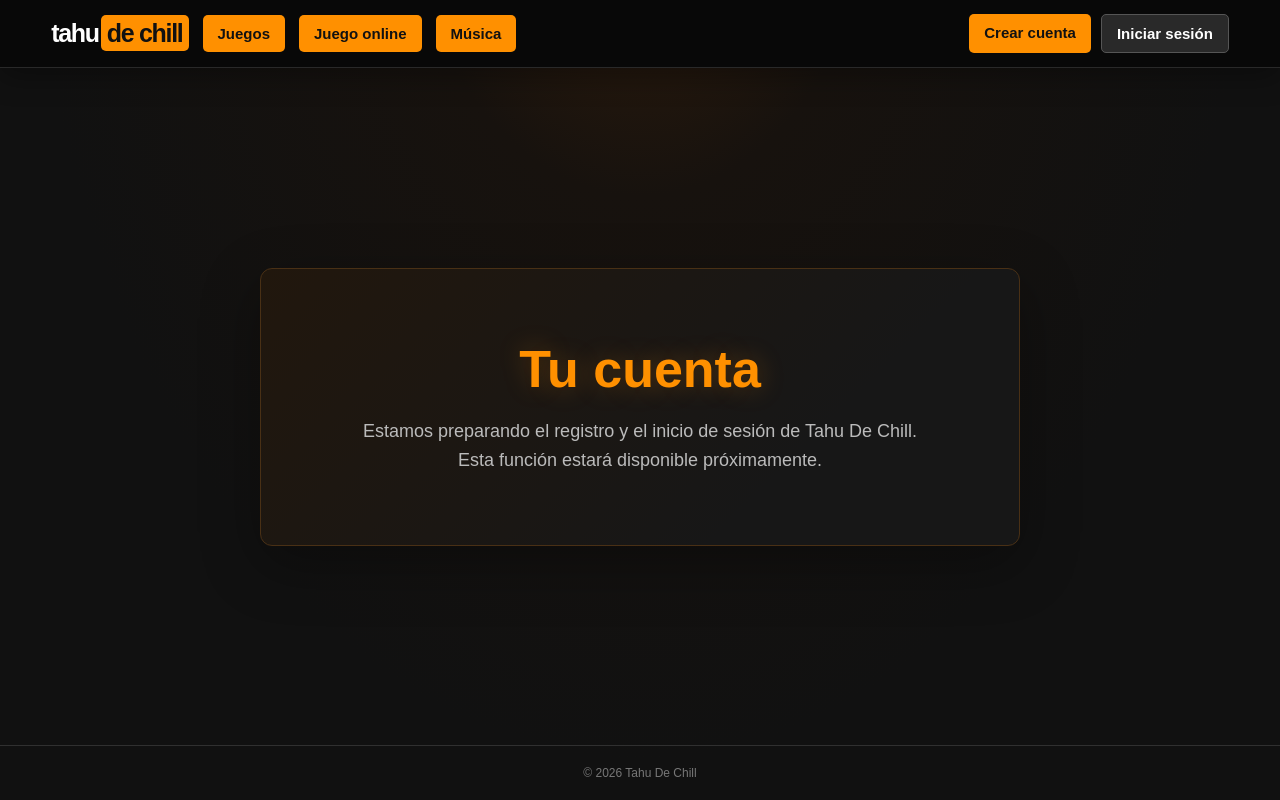
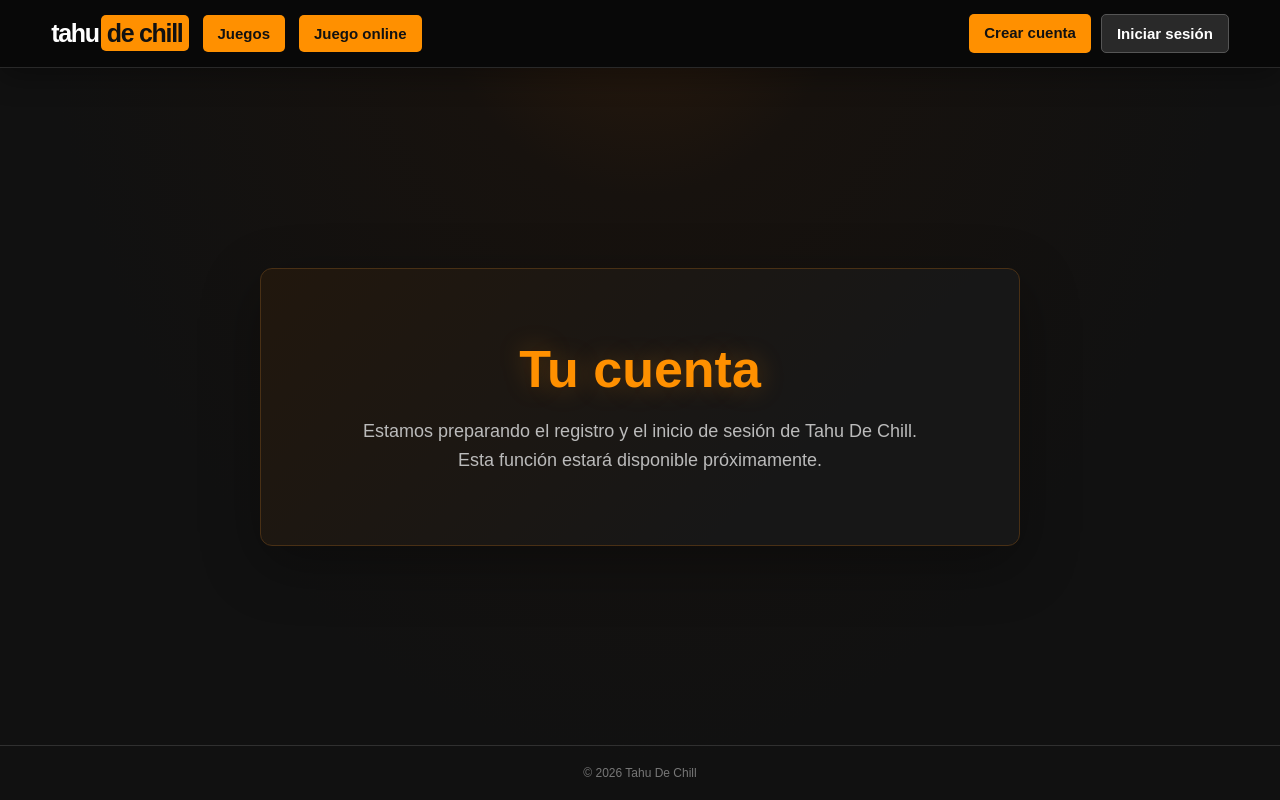
Before and after one commit to anthhdd/tc, a plain HTML site: page cuenta/index.html in a window 1280 px wide. Drawn offline with Linux system fonts and the light colour scheme.

Commit message:
Eliminar acceso a Música del menú

```diff
--- a/cuenta/index.html
+++ b/cuenta/index.html
@@ -64,7 +64,6 @@ footer{animation:fade-in .9s .35s both}
 <a class="brand" href="../">tahu<span>de chill</span></a>
 <a class="nav-button" href="../games/">Juegos</a>
 <a class="nav-button" href="../juego-online/">Juego online</a>
-  <a class="nav-button" href="../musica/">Música</a>
 <div class="account-actions">
 <a class="nav-button" href="./">Crear cuenta</a>
 <a class="nav-button login" href="./">Iniciar sesión</a>
```
